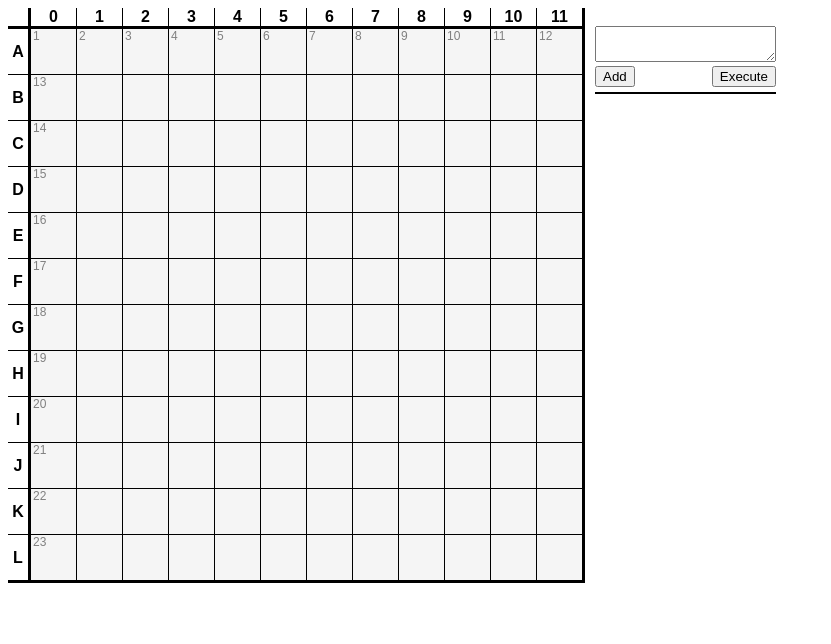
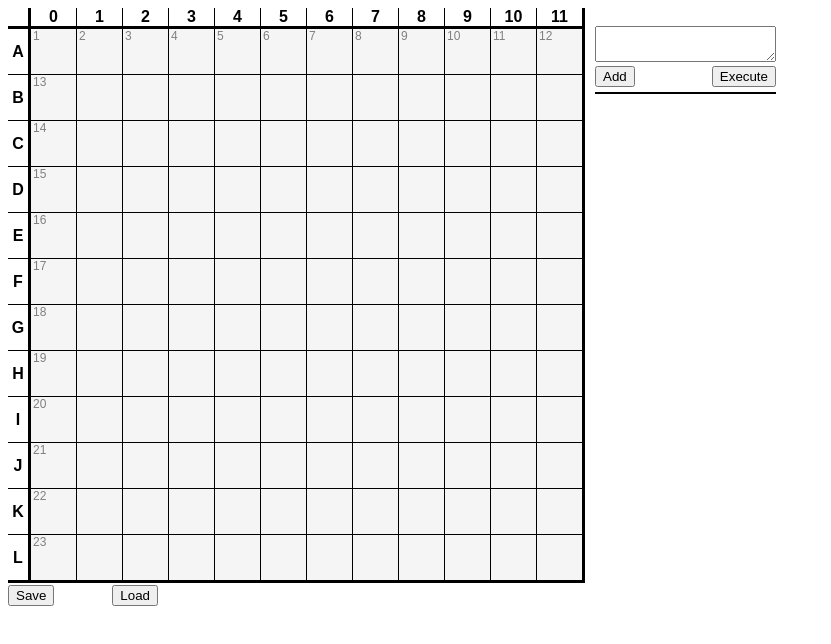
Before and after one commit to QuarkNerd/CrossNumber-Solver, a React (Vite) app: page / in a window 1280 px wide. Shown: the top 644 px of the page, without its empty margins (0-831 px from the left). Built offline with nearby package versions, Linux system fonts and the light colour scheme.

Commit message:
add load and save to local storage

```diff
--- a/src/App.scss
+++ b/src/App.scss
@@ -2,6 +2,6 @@ body {
     font-family: Arial, sans-serif;
 }
 
-#root {
+.main {
     display: flex;
 }
--- a/src/App.tsx
+++ b/src/App.tsx
@@ -1,21 +1,16 @@
 import "./App.scss";
 import Grid from "./components/Grid/Grid";
 import Solver from "./components/Solver/Solver";
+import ValueStorageManager from "./components/ValueStorageManager/ValueStorageManager";
 
 export default function App() {
   return (
     <>
-      <Grid />
-      <Solver />
-      {/* <input
-        value={value}
-        onChange={(e) => {
-          e.preventDefault();
-          e.stopPropagation();
-          setValue("www");
-        }}
-        type={"text"}
-      /> */}
+      <div className="main">
+        <Grid />
+        <Solver />
+      </div>
+      <ValueStorageManager />
     </>
   );
 }
--- /dev/null
+++ b/src/components/ValueStorageManager/ValueStorageManager.module.scss
@@ -0,0 +1,6 @@
+.main {
+    display: flex;
+    margin-top: 2px;
+    width: 150px;
+    justify-content: space-between;
+}
--- /dev/null
+++ b/src/components/ValueStorageManager/ValueStorageManager.tsx
@@ -0,0 +1,39 @@
+import {
+  useSetWhole,
+  useValuesGetCurrentValue,
+  ValueMap,
+} from "../../contexts/ValuesContext";
+import styles from "./ValueStorageManager.module.scss";
+
+function toString(v: ValueMap) {
+  const ch: any = {};
+  for (const [key, value] of Object.entries(v)) {
+    ch[key] = value instanceof Set ? [...value] : value;
+  }
+  return JSON.stringify(ch);
+}
+
+function fromString(st: string) {
+  const ch = JSON.parse(st);
+  for (const [key, value] of Object.entries(ch)) {
+    ch[key] = Array.isArray(value) ? new Set(value) : value;
+  }
+  return ch as ValueMap;
+}
+
+export default function ValidatorView() {
+  const st = useValuesGetCurrentValue();
+  const setWhole = useSetWhole();
+  return (
+    <div className={styles.main}>
+      <button onClick={() => localStorage.setItem("values", toString(st()))}>
+        Save
+      </button>
+      <button
+        onClick={() => setWhole(fromString(localStorage.getItem("values")!))}
+      >
+        Load
+      </button>
+    </div>
+  );
+}
--- a/src/contexts/ValuesContext.tsx
+++ b/src/contexts/ValuesContext.tsx
@@ -5,6 +5,7 @@ import { getKey } from "../utils";
 const TOGGLE_VALUE = "TOGGLE_VALUE";
 const TOGGLE_ENABLED = "TOGGLE_ENABLED";
 const DISABLED = "DISABLED";
+const SET_WHOLE = "SET_WHOLE";
 
 export type Digit = 0 | 1 | 2 | 3 | 4 | 5 | 6 | 7 | 8 | 9;
 
@@ -20,9 +21,22 @@ type ValuesAction =
   | {
       type: "TOGGLE_ENABLED";
       squareKeys: Set<string>;
+    }
+  | {
+      type: "SET_WHOLE";
+      value: ValueMap;
     };
 
 const valuesReducer = (initial: ValueMap, action: ValuesAction) => {
+  if (action.type === "SET_WHOLE") {
+    for (const key in initial) {
+      delete initial[key];
+    }
+    for (const key in action.value) {
+      initial[key] = action.value[key];
+    }
+    return;
+  }
   action.squareKeys.forEach((sqKey) => {
     switch (action.type) {
       case TOGGLE_ENABLED:
@@ -81,6 +95,15 @@ export const useToggleValue = () => {
     });
 };
 
+export const useSetWhole = () => {
+  const dispatch = useValueDispatch();
+  return (value: ValueMap) =>
+    dispatch({
+      type: SET_WHOLE,
+      value,
+    });
+};
+
 const cache: { [key: string]: string[] } = {};
 
 function getClueStartingPositions(gridSize: number, map: ValueMap) {
@@ -110,3 +133,11 @@ function getClueStartingPositions(gridSize: number, map: ValueMap) {
   cache[hashed] = clueStarts;
   return clueStarts;
 }
+
+function parse(local: string) {
+  const o: any = {};
+  for (const [key, value] of Object.entries(JSON.parse(local))) {
+    o[key] = Array.isArray(value) ? new Set([...value]) : value;
+  }
+  return o as ValueMap;
+}
```
